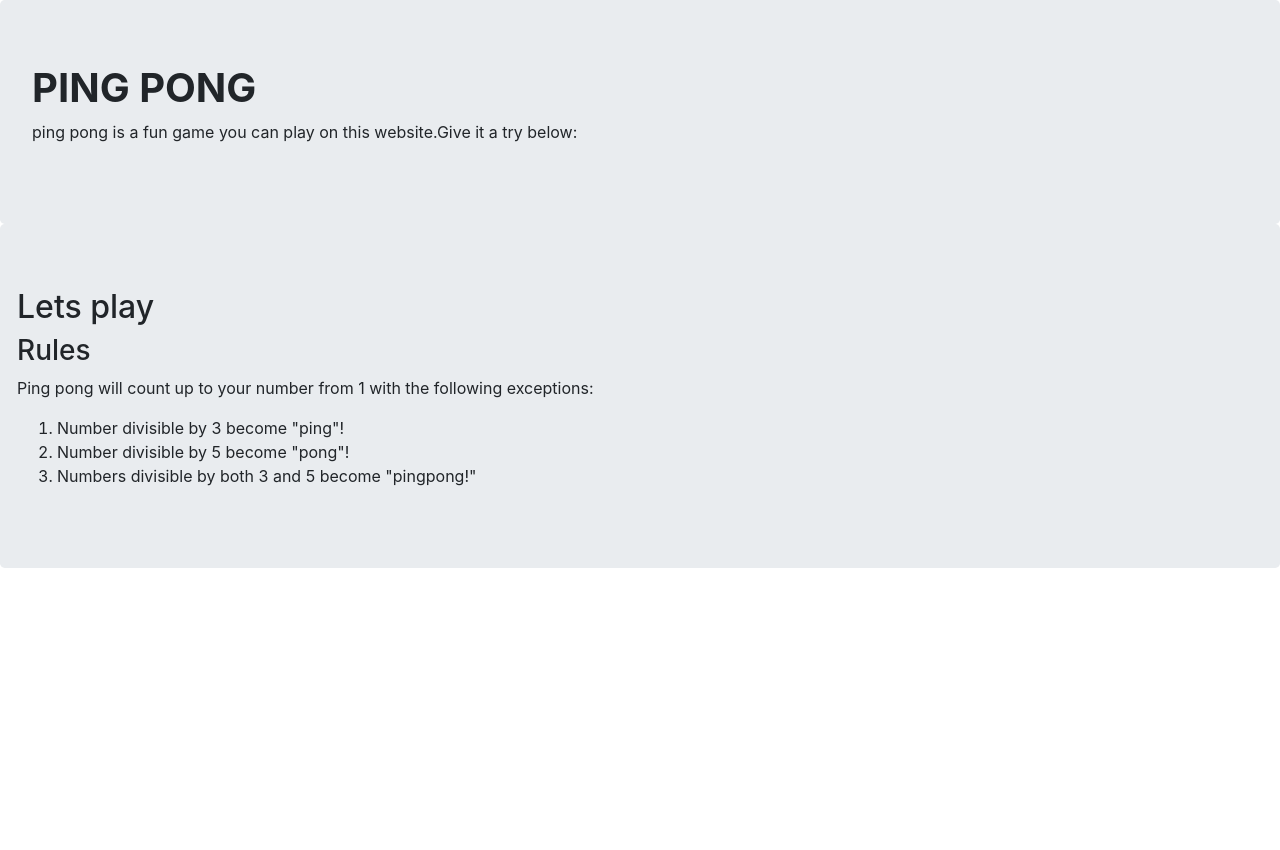
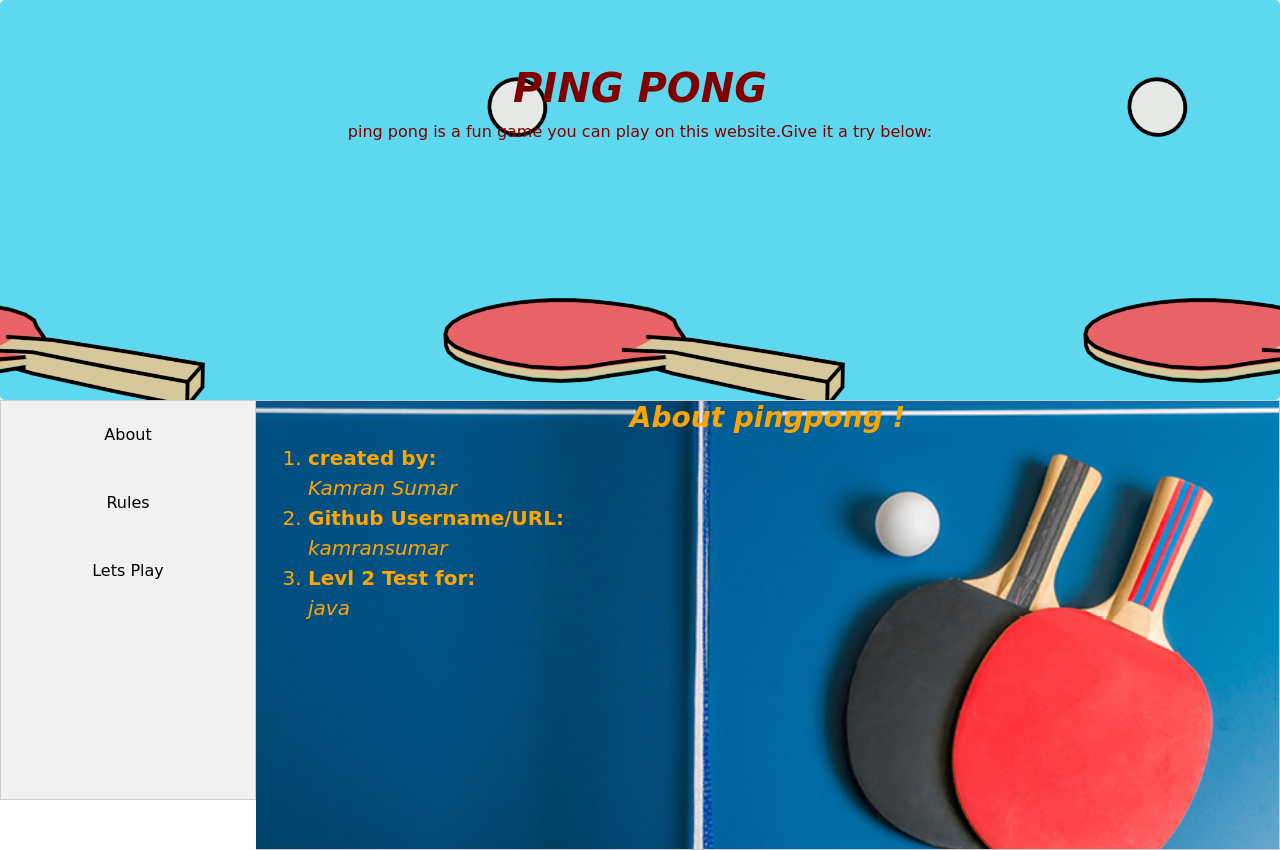
Before and after one commit to kamransumar/kamran-pingpong, a plain HTML site: page index.html in a window 1280 px wide. Before the commit the page ends 800 px from the top, so only its background shows below. Drawn offline with nearby package versions, Linux system fonts and the light colour scheme.

Commit message:
added menu

```diff
--- a/css/styles.css
+++ b/css/styles.css
@@ -0,0 +1,63 @@
+body{
+  font-family: cursive;
+}
+.tab {
+    float: left;
+    border: 1px solid #ccc;
+    background-color: #f1f1f1;
+    width: 20%;
+    height: 400px;
+}
+
+.tab button {
+    display: block;
+    background-color: inherit;
+    color: black;
+    padding: 22px 16px;
+    width: 100%;
+    border: none;
+    outline: none;
+    text-align: center;
+    cursor: pointer;
+    transition: 0.3s;
+}
+
+/
+.tab button:hover {
+    background-color: #ddd;
+}
+
+/
+.tab button.active {
+    background-color: #ccc;
+}
+
+
+.tabcontent {
+    float: left;
+    padding: 0px 12px;
+    border: 1px solid #ccc;
+    width: 80%;
+    border-left: none;
+    height: 450px;
+    font-size: 20px;
+}
+#letsplay{
+  background-image: url(../img/608a00c10cd18815f18f4611b64d7d85.jpg);
+  background-position: top;
+  background-repeat: no-repeat;
+  background-size: 100;
+}
+#about{
+  background-image: url(../img/pingpong1.jpg);
+  background-position: center;
+  background-size: 100%;
+  color: orange;
+}
+#jumbo1{
+  background-image: url(../img/leiden-quelch-pingpong.gif);
+  background-position: center;
+  background-size: 50%;
+  height: 400px;
+  color: maroon;
+}
--- a/index.html
+++ b/index.html
@@ -1,5 +1,5 @@
   <!DOCTYPE html>
-<html lang="en">
+    <html>
     <head>
       <meta charset="UTF-8">
       <meta name="viewport" content="width=device-width, initial-scale=1.0">
@@ -9,27 +9,76 @@
        <link rel="stylesheet" href="css/styles.css">
     </head>
     <body>
-  <div class="jumbotron mb-0" id="jumbo1">
-    <h1><strong>PING PONG</strong></h1>
+      <div class="jumbotron mb-0 text-center" id="jumbo1">
+        <h1><strong><em>PING PONG</em></strong></h1>
           <p>ping pong is a fun game you can play on this website.Give it a try below:</p>
         </div>
+    <div class="tab" >
+      <button class="tablinks" onclick="openmenu(event, 'about')" id="defaultOpen">About</button>
+      <button class="tablinks" onclick="openmenu(event, 'rules')" id="btn2">Rules</button>
+      <button class="tablinks" onclick="openmenu(event, 'letsplay')" id="btn2">Lets Play</button>
     </div>
-  <div class="jumbotron mt-0">
-    <div class="row" id="row1">
-    <div class="main">
-      <h2>Lets play</h2>
-      <h3>Rules</h3>
+
+    <div id="about" class="tabcontent">
+      <h3 class="text-center"><b><em>About pingpong !</em></b></h3>
+      <ol>
+        <li><strong>created by:</strong></li>
+      <em>Kamran Sumar</em>
+        <li><strong>Github Username/URL:</strong></li>
+        <em>kamransumar</em>
+        <li><strong>Levl 2 Test for:</strong></li>
+        <em>java</em>
+      </ol>
+
+
+    </div>
+
+    <div id="rules" class="tabcontent">
+      <h3 class="text-center"><b><em>Rules of ping pong</em></b></h3>
       <p>Ping pong will count up to your number from 1 with the following exceptions:</p>
       <ol>
         <li>Number divisible by 3 become "ping"!</li>
         <li>Number divisible by 5 become "pong"!</li>
         <li>Numbers divisible by both 3 and 5 become "pingpong!" </li>
       </ol>
+    </div>
+    <div id="letsplay" class="tabcontent">
+      <h3 class="text-center"><b><em>lets play</em></b></h3>
+      <form>
+        <div class="form group">
+          <label for="input1" class="form-control" id="input1"
+          aria-describedby="numberHelp" placeholder"your name">
+        </div>
+        <button type="submit" class="btn btn-primary">ping pong!</button>
+      </form>
+    </div>
 
+    <script>
+    function openmenu(evt, menuName) {
+        var i, tabcontent, tablinks;
+        tabcontent = document.getElementsByClassName("tabcontent");
+        for (i = 0; i < tabcontent.length; i++) {
+            tabcontent[i].style.display = "none";
+        }
+        tablinks = document.getElementsByClassName("tablinks");
+        for (i = 0; i < tablinks.length; i++) {
+            tablinks[i].className = tablinks[i].className.replace(" active", "");
+        }
+        document.getElementById(menuName).style.display = "block";
+        evt.currentTarget.className += " active";
+    }
+
+    // Get the element with id="defaultOpen" and click on it
+    document.getElementById("defaultOpen").click();
+    </script>
+
+    </body>
+    </html>
 
 
 </body>
 <script src="https://code.jquery.com/jquery-3.3.1.slim.min.js" integrity="sha384-q8i/X+965DzO0rT7abK41JStQIAqVgRVzpbzo5smXKp4YfRvH+8abtTE1Pi6jizo" crossorigin="anonymous"></script>
 <script src="https://cdnjs.cloudflare.com/ajax/libs/popper.js/1.14.3/umd/popper.min.js" integrity="sha384-ZMP7rVo3mIykV+2+9J3UJ46jBk0WLaUAdn689aCwoqbBJiSnjAK/l8WvCWPIPm49" crossorigin="anonymous"></script>
-<script src="https://stackpath.bootstrapcdn.com/bootstrap/4.1.2/js/bootstrap.min.js" integrity="sha384-o+RDsa0aLu++PJvFqy8fFScvbHFLtbvScb8AjopnFD+iEQ7wo/CG0xlczd+2O/em" crossorigin="anonymous"></script>
+<script src="https://stackpath.bootstrapcdn.com/bootstrap/4.1.2/js/bootstrap.min.js" integrity="sha384-o+RDsa0aLu++PJvFqy8fFScvbHFLtbvScb8AjopnFD+iEQ7wo/CG0xlczd+2O/em" crossorigin="anonymous">
+</script>
 </html>
```
Also changed, not shown: js/scripts.js (+18 -0 lines), img/608a00c10cd18815f18f4611b64d7d85.jpg (added), img/leiden-quelch-pingpong.gif (added), img/pingpong1.jpg (added). Lines whose indentation alone changed are shown as unchanged.
